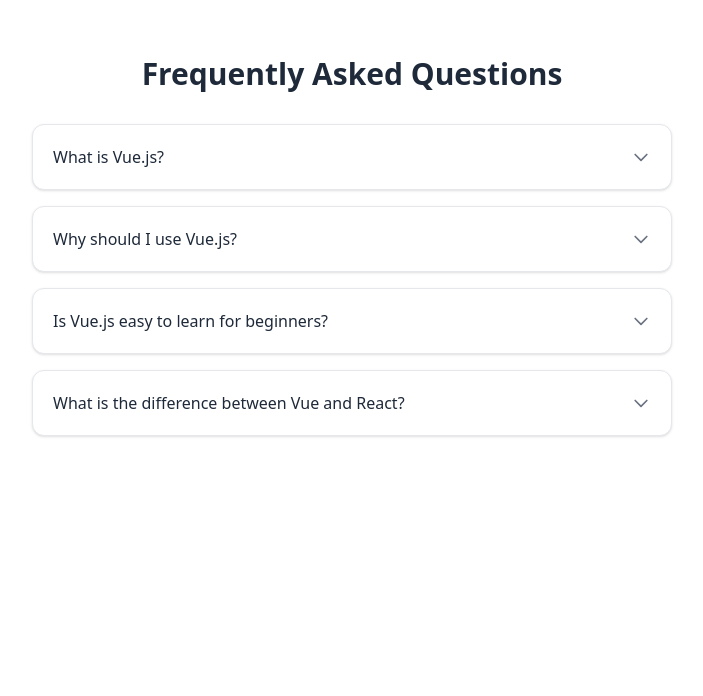
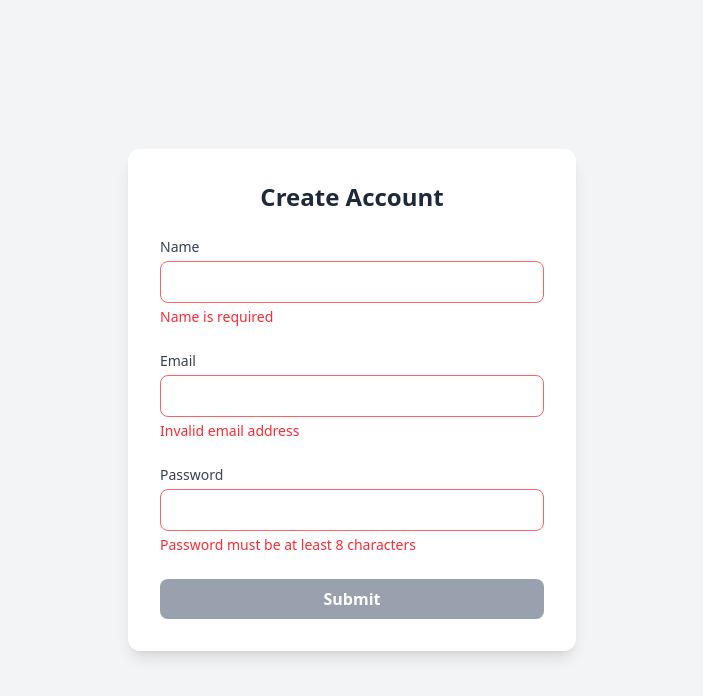
Before and after one commit to seyhachhorn-dev/vue-ignite, a Vue app: page / in a window 1280 px wide. Shown: the top 696 px of the page, without its empty margins (288-991 px from the left). Built offline with nearby package versions, Linux system fonts and the light colour scheme.

Commit message:
Form validation

```diff
--- a/src/App.vue
+++ b/src/App.vue
@@ -4,14 +4,16 @@
   // import Computed from "./components/Computed.vue";
   // import HistoryLogs from "./components/HistoryLogs.vue";
   import AccodionComponent from "./components/AccodionComponent.vue";
+import FormValidation from "./components/FormValidation.vue";
 import ToDoApp from "./components/TodoApp.vue";
 </script>
 
 <template>
   <div id="app">
     <!-- <HistoryLogs /> -->
-     <AccodionComponent/>
+     <!-- <AccodionComponent/> -->
   <!-- <ToDoApp /> -->
+   <FormValidation/>
   </div>
 </template>
 
--- /dev/null
+++ b/src/components/FormValidation.vue
@@ -0,0 +1,106 @@
+<script setup>
+import {ref,computed} from 'vue';
+const formData = ref({
+  name: "",
+  email: "",
+  password: ""
+});
+
+
+// logic validaiton
+const isNameValid = computed(() => formData.value.name.trim() !== '');
+const isEmailValid = computed(() => {
+    const emailPattern = /^[^\s@]+@[^\s@]+\.[^\s@]+$/;
+    return emailPattern.test(formData.value.email);
+});
+const isPasswordValid = computed(() => formData.value.password.length >= 8);
+
+const isFormValid = computed(() => isNameValid.value && isEmailValid.value && isPasswordValid.value);
+
+const handleSubmit = () =>{
+    if(isFormValid){
+        console.log("Form Submitted", formData.value);
+    }else{
+        console.log("Form is invalid");
+    }
+}
+
+
+</script>
+
+<<template>
+  <div class="min-h-screen flex items-center justify-center bg-gray-100 px-4">
+    <form
+      @submit.prevent="handleSubmit"
+      class="w-full max-w-md bg-white rounded-xl shadow-lg p-8 space-y-6"
+    >
+      <!-- Title -->
+      <h2 class="text-2xl font-bold text-center text-gray-800">
+        Create Account
+      </h2>
+
+      <!-- Name -->
+      <div>
+        <label class="block text-sm font-medium text-gray-700 mb-1">
+          Name
+        </label>
+        <input
+          type="text"
+          v-model="formData.name"
+          class="w-full px-4 py-2 border rounded-lg focus:outline-none focus:ring-2
+                 transition
+                 "
+          :class="isNameValid ? 'border-gray-300 focus:ring-green-400' : 'border-red-400 focus:ring-red-400'"
+        />
+        <p v-if="!isNameValid" class="mt-1 text-sm text-red-500">
+          Name is required
+        </p>
+      </div>
+
+      <!-- Email -->
+      <div>
+        <label class="block text-sm font-medium text-gray-700 mb-1">
+          Email
+        </label>
+        <input
+          type="email"
+          v-model="formData.email"
+          class="w-full px-4 py-2 border rounded-lg focus:outline-none focus:ring-2 transition"
+          :class="isEmailValid ? 'border-gray-300 focus:ring-green-400' : 'border-red-400 focus:ring-red-400'"
+        />
+        <p v-if="!isEmailValid" class="mt-1 text-sm text-red-500">
+          Invalid email address
+        </p>
+      </div>
+
+      <!-- Password -->
+      <div>
+        <label class="block text-sm font-medium text-gray-700 mb-1">
+          Password
+        </label>
+        <input
+          type="password"
+          v-model="formData.password"
+          class="w-full px-4 py-2 border rounded-lg focus:outline-none focus:ring-2 transition"
+          :class="isPasswordValid ? 'border-gray-300 focus:ring-green-400' : 'border-red-400 focus:ring-red-400'"
+        />
+        <p v-if="!isPasswordValid" class="mt-1 text-sm text-red-500">
+          Password must be at least 8 characters
+        </p>
+      </div>
+
+      <!-- Submit -->
+      <button
+        type="submit"
+        class="w-full py-2 rounded-lg text-white font-semibold transition
+               "
+        :class="isFormValid
+          ? 'bg-green-500 hover:bg-green-600'
+          : 'bg-gray-400 cursor-not-allowed'"
+        :disabled="!isFormValid"
+      >
+        Submit
+      </button>
+    </form>
+  </div>
+</template>
```
